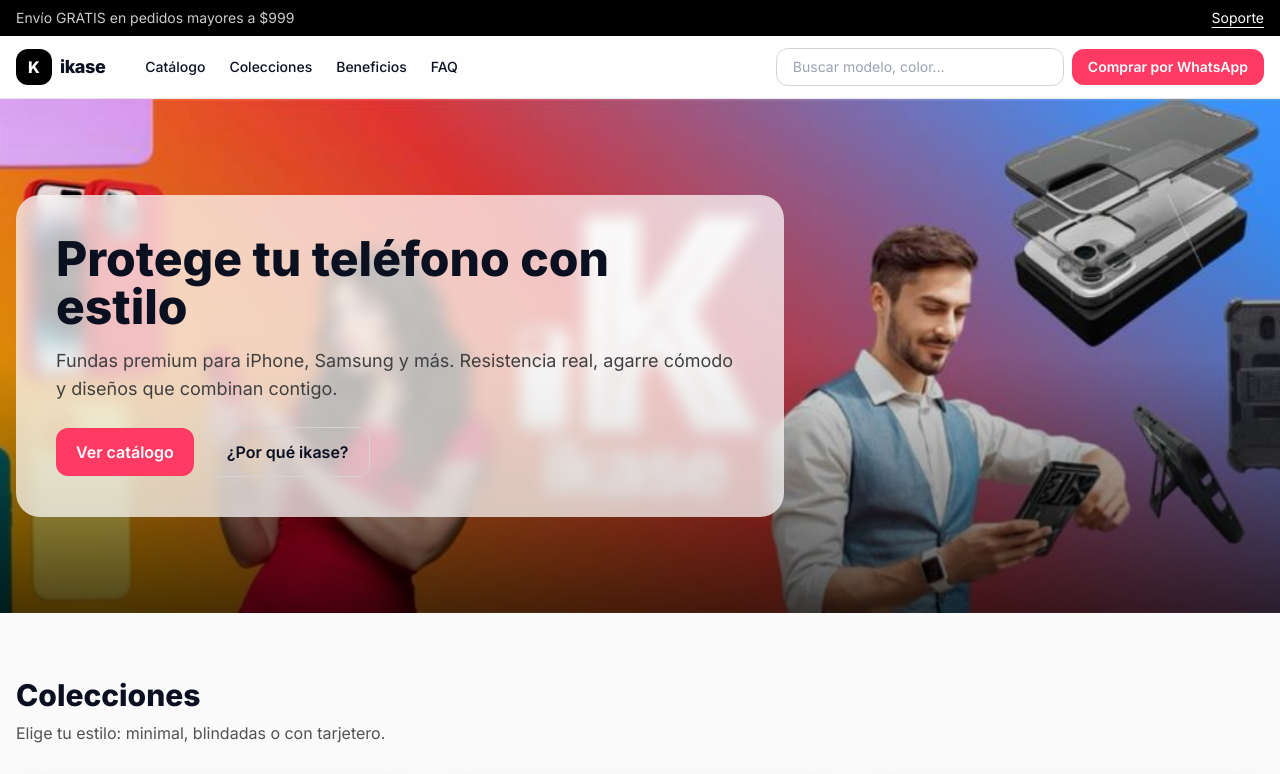
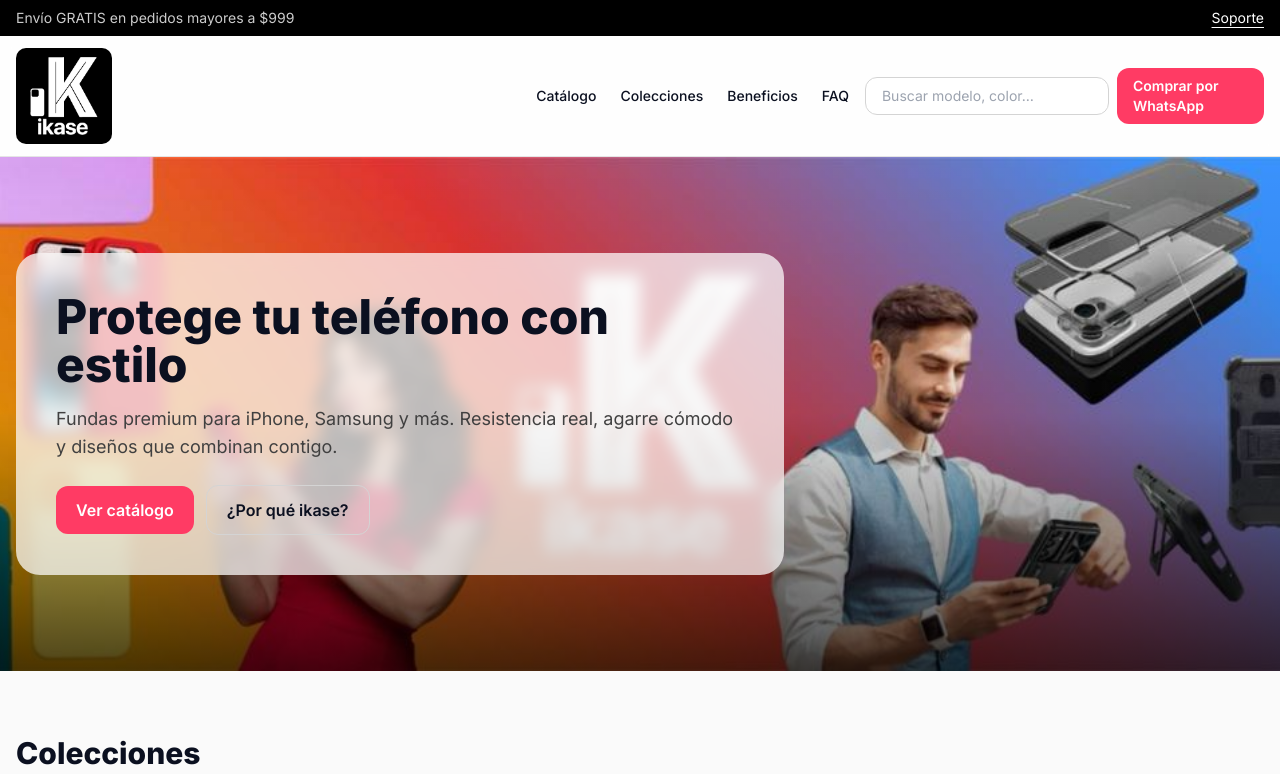
Before and after one commit to fer2456/iCompu-SLP-Web, a plain HTML site: page ikase_landing.html in a window 1280 px wide. Shown: the top 774 px of the page. Drawn offline with nearby package versions, Linux system fonts and the light colour scheme.

Commit message:
Cambio de logo

```diff
--- a/ikase_landing.html
+++ b/ikase_landing.html
@@ -3,7 +3,7 @@
 <head>
   <meta charset="utf-8" />
   <meta name="viewport" content="width=device-width, initial-scale=1" />
-  <title>ikase • Fundas para teléfonos</title>
+  <title>iKase • Fundas para teléfonos</title>
   <meta name="description" content="Fundas resistentes y con estilo para tu smartphone. Envíos a todo México." />
   <link rel="preconnect" href="https://fonts.googleapis.com">
   <link rel="preconnect" href="https://fonts.gstatic.com" crossorigin>
@@ -20,6 +20,11 @@
       background-image: url('img/iKase.jpg');
       background-size: cover;
       background-position: center;
+    }
+    img.logo{
+      width: 20%;
+      height: 20%;
+      border-radius: 10px;
     }
     .glass { backdrop-filter: blur(8px); background: rgba(255,255,255,.72); }
     .card { box-shadow: 0 10px 30px rgba(16,24,40,.08); }
@@ -38,8 +43,8 @@
   <header class="sticky top-0 z-40 bg-white/80 backdrop-blur border-b border-neutral-200">
     <div class="max-w-7xl mx-auto px-4 py-3 flex items-center gap-4">
       <a href="#" class="flex items-center gap-2">
-        <div class="w-9 h-9 rounded-xl bg-black grid place-items-center text-white font-extrabold">K</div>
-        <span class="font-extrabold tracking-tight text-lg">ikase</span>
+        <img src="img/iKaseLogoOsc.png" class="logo" alt="">
+        <span class="font-extrabold tracking-tight text-lg"></span>
       </a>
       <nav class="hidden md:flex items-center gap-6 ml-6 text-sm font-medium">
         <a href="#catalogo" class="hover:text-[var(--brand)]">Catálogo</a>
```
Also changed, not shown: img/iKaseLogo.png (added), img/iKaseLogoOsc.png (added), 1 other file.
